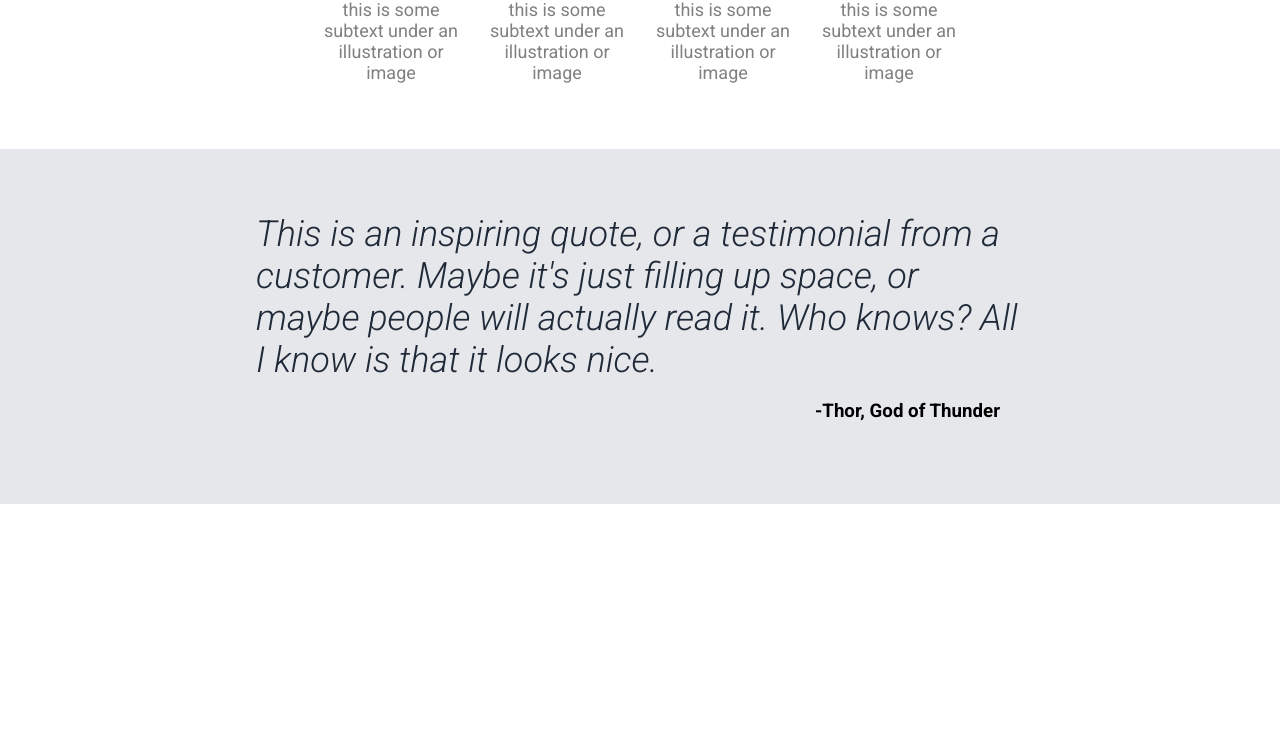
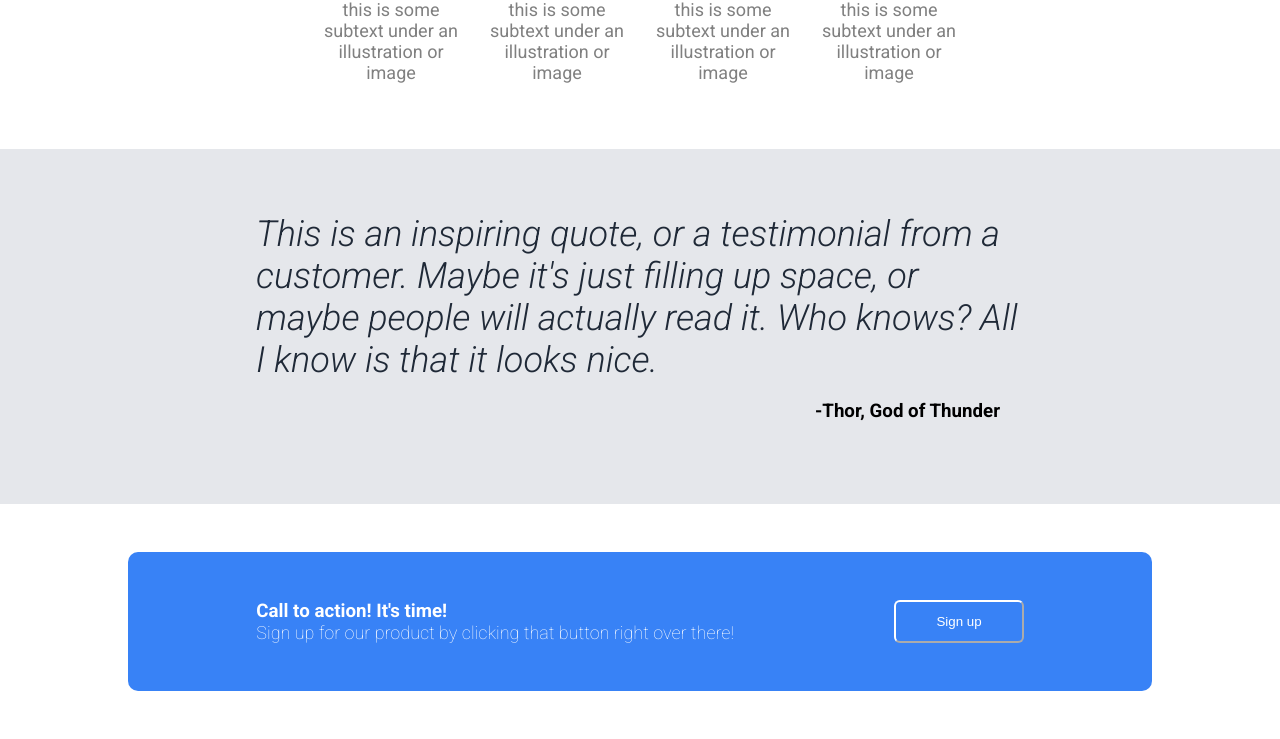
Before and after one commit to ravveyyy/foundations-landing-page, a plain HTML site: page index.html in a window 1280 px wide. Shown: the part 810-1549 px from the top of the page. Before the commit the page ends 1314 px from the top, so only its background shows below. Drawn offline with Linux system fonts and the light colour scheme.

Commit message:
CTA section complete

```diff
--- a/index.html
+++ b/index.html
@@ -60,6 +60,16 @@
         <div>This is an inspiring quote, or a testimonial from a customer. Maybe it's just filling up space, or maybe people will actually read it. Who knows? All I know is that it looks nice.</div>
         <h3>-Thor, God of Thunder</h3>
     </section>
+
+    <section class="cta">
+        <div class="cta-container">
+            <div class="cta-text">
+                <h3>Call to action! It's time!</h3>
+                <div>Sign up for our product by clicking that button right over there!</div>
+            </div>
+            <button>Sign up</button>
+        </div>
+    </section>
 </body>
 
 </html>
--- a/styles.css
+++ b/styles.css
@@ -45,6 +45,7 @@ header {
 .hero-secondary-text, a {
     color: #E5E7EB;
     font-size: 18px;
+    font-weight: 100;
 }
 
 .header-img {
@@ -123,3 +124,38 @@ button {
     align-self: flex-end;
     margin-right: 24px;
 }
+
+/* CALL TO ACTION SECTION : */
+
+.cta {
+    padding: 48px 128px;
+}
+
+.cta-container {
+    background-color: #3882f6;
+    padding: 48px 48px;
+    border-radius: 10px;
+    display: flex;
+    justify-content: space-around;
+}
+
+.cta-text {
+    color: white;
+    display: flex;
+    flex-direction: column;
+    justify-content: center;
+}
+
+.cta-text > h3 {
+    margin: 0;
+}
+
+.cta-text > div {
+    font-size: 18px;
+    font-weight: 100;
+}
+
+.cta-container > button {
+    border-color: white;
+    padding: 4px 40px;
+}
```
